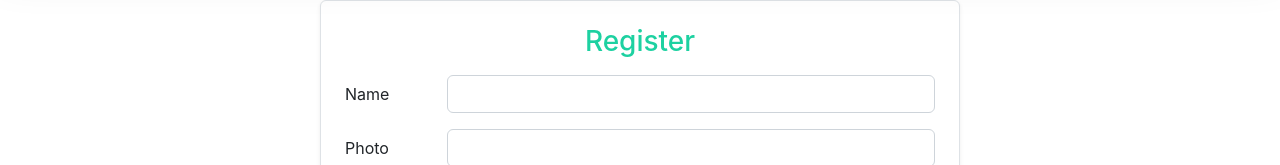
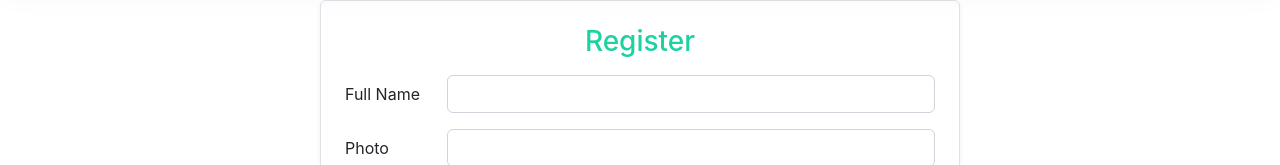
Before and after one commit to Abdur-Rahman-Apu/Code-hack-client, a React (Create React App) app: page /register in a window 1280 px wide. Shown: the part 118-283 px from the top of the page. Built offline with nearby package versions, Linux system fonts and the light colour scheme; no server answers.

Commit message:
some errors are fixed

```diff
--- a/src/Components/CourseCardShow/CourseCardShow.js
+++ b/src/Components/CourseCardShow/CourseCardShow.js
@@ -13,7 +13,7 @@ const CourseCardShow = ({ course }) => {
 
         <div className='col'>
             <div className="card h-100">
-                <img src={image} className="card-img-top" height={200} alt="img" />
+                <img src={image} className="card-img-top img-fluid" height={200} alt="img" />
                 <div className="card-body">
                     <h5 className="card-title">{title}</h5>
                     <p className="card-text "><span className='fw-bold title-style'>Mentor: </span>{name}</p>
--- a/src/Components/Register/Register.js
+++ b/src/Components/Register/Register.js
@@ -86,7 +86,7 @@ const Register = () => {
 
                 <form onSubmit={handleRegister} className='mt-3'>
                     <div className="row mb-3">
-                        <label htmlFor="name" className="col-sm-2 col-form-label">Name</label>
+                        <label htmlFor="name" className="col-sm-2 col-form-label">Full Name</label>
                         <div className="col-sm-10">
                             <input type="text" name='name' className="form-control" id="name" />
                         </div>
--- a/src/Routes/PrivateRoute/PrivateRoute.js
+++ b/src/Routes/PrivateRoute/PrivateRoute.js
@@ -12,11 +12,11 @@ const PrivateRoute = ({ children }) => {
     if (!user) {
 
         if (loading) {
-            return <div class="spinner-border text-warning" role="status">
-                <span class="visually-hidden">Loading...</span>
+            return <div className="spinner-border text-warning" role="status">
+                <span className="visually-hidden">Loading...</span>
             </div>
         }
-        console.log(user);
+
         return <Navigate to='/login' state={{ from: location }} replace></Navigate>
     } else {
         return children;
```
